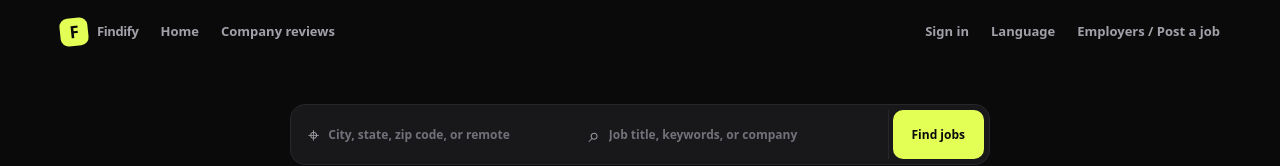
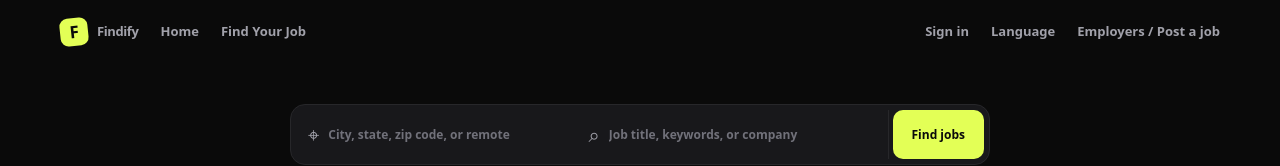
Before and after one commit to Misam-Shaban/Findify, a React (Vite) app: page / in a window 1280 px wide. Shown: the top 166 px of the page. Built offline with nearby package versions, Linux system fonts and the light colour scheme.

Commit message:
Add Find Job Link in Navbar

```diff
--- a/src/LandingPage.jsx
+++ b/src/LandingPage.jsx
@@ -12,7 +12,8 @@ function TopNav() {
           <span>Findify</span>
         </Link>
         <Link to="/">Home</Link>
-        <a href="#footer">Company reviews</a>
+        <Link to="/jobs">Find Your Job</Link>
+        {/* <a href="#footer">Company reviews</a> */}
       </nav>
 
       <nav className="top-nav-right" aria-label="Account navigation">
```
